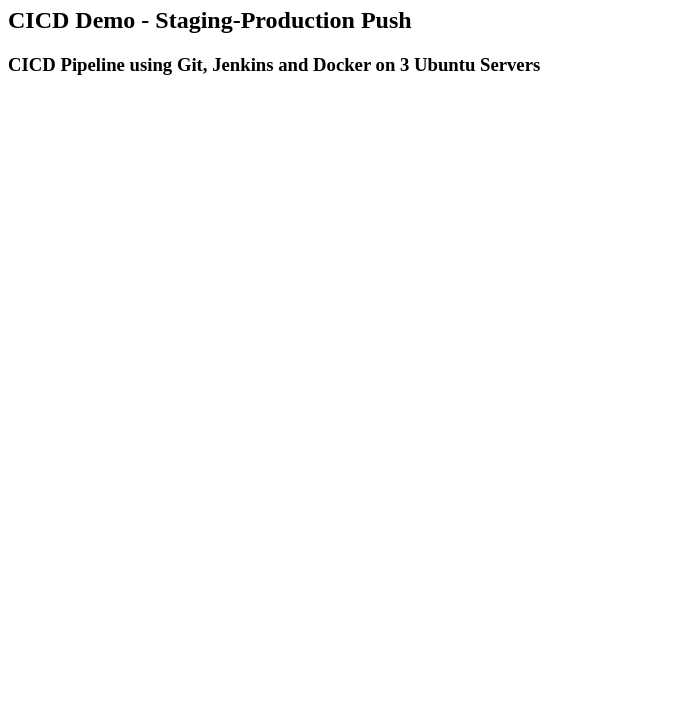
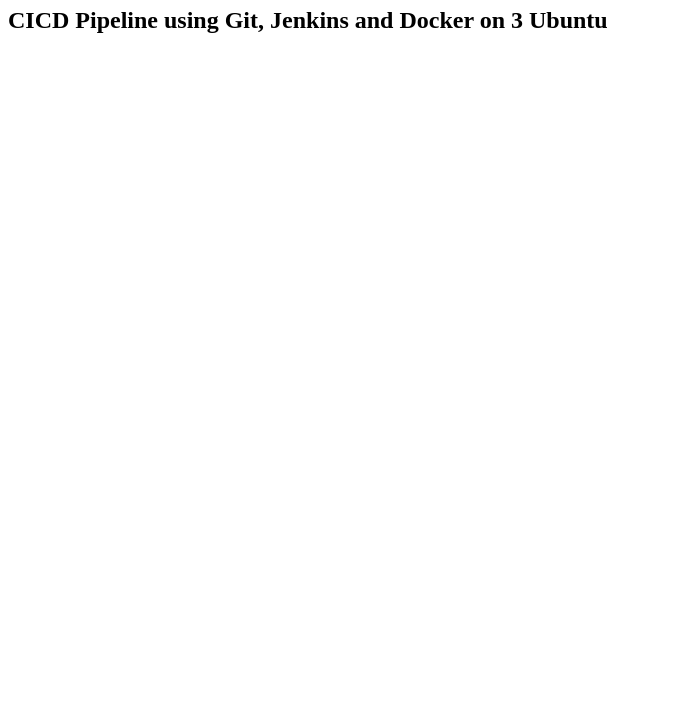
Before and after one commit to lade100992/sept2020_cicd, a plain HTML site: page index.html in a window 1280 px wide. Shown: the part 73-800 px from the top of the page, without its empty margins (0-700 px from the left). Drawn offline with Linux system fonts and the light colour scheme.

Commit message:
changed index file

```diff
--- a/index.html
+++ b/index.html
@@ -3,7 +3,6 @@
 <title>Welcome to Cloudhints Trainning!</title>
 <body>
 <h1> Welcome to Cloudhints AWS/DevOps Training</h1>
-<h2> CICD Demo - Staging-Production Push</h2>
-<h3> CICD Pipeline using Git, Jenkins and Docker on 3 Ubuntu Servers</h3>
+<h2> CICD Pipeline using Git, Jenkins and Docker on 3 Ubuntu</h2>
 </body>
 </html>
```
